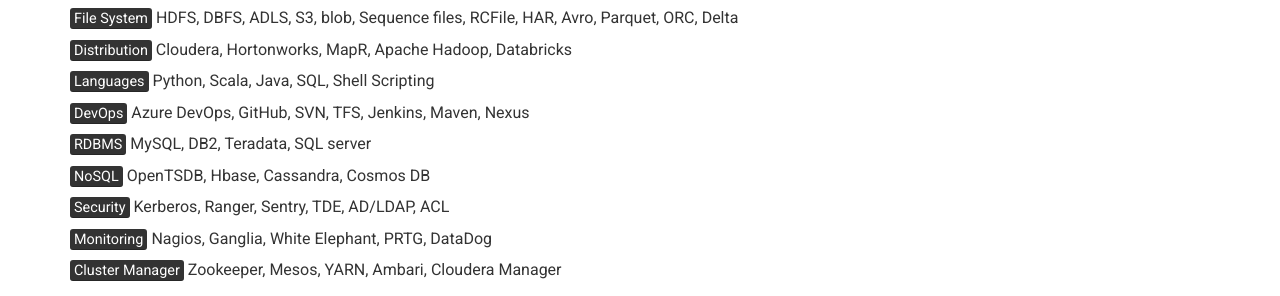
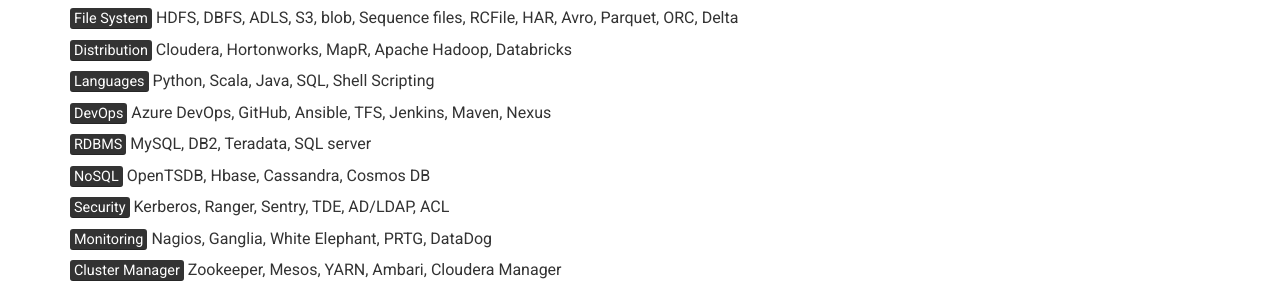
Before and after one commit to mohd-hasnain/mohd-hasnain.github.io, a Jekyll site: the page built from index.md, in a window 1280 px wide and 900 px high, scrolled down 1829 px. Shown: the part 479-775 px from the top of the window. Built offline with Jekyll 4.4.1, drawn with Linux system fonts in a browser that asks for light colours; nearby versions of some CDN libraries.

Commit message:
Update _config.yml

```diff
--- a/_config.yml
+++ b/_config.yml
@@ -78,7 +78,7 @@ more_content: | # this will include new lines to allow paragraphs
 
     <mark>Languages</mark> Python, Scala, Java, SQL, Shell Scripting
 
-    <mark>DevOps</mark> Azure DevOps, GitHub, SVN, TFS, Jenkins, Maven, Nexus
+    <mark>DevOps</mark> Azure DevOps, GitHub, Ansible, TFS, Jenkins, Maven, Nexus
 
     <mark>RDBMS</mark> MySQL, DB2, Teradata, SQL server
 
```
